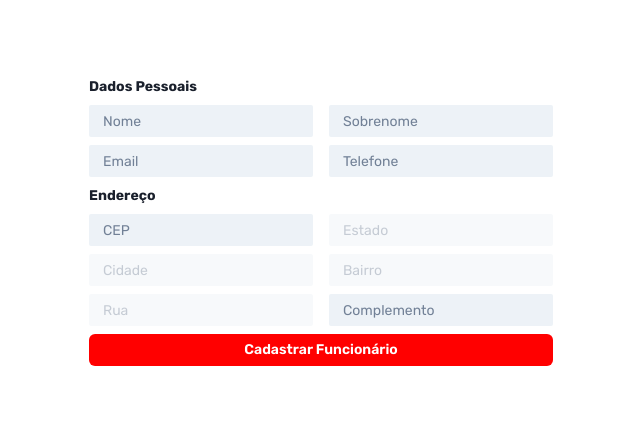
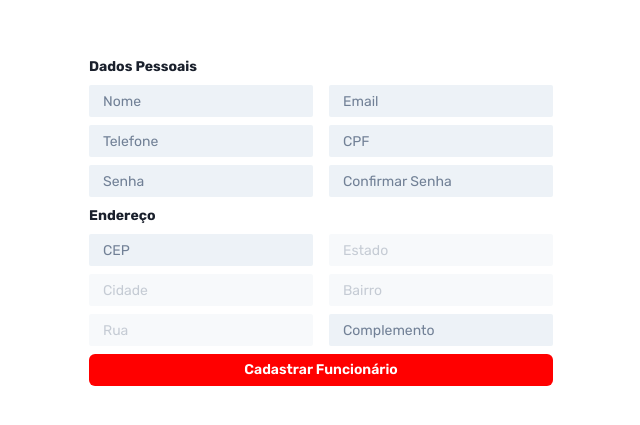
Before and after one commit to ICEI-PUC-Minas-PMGES-TI/pmg-es-2024-1-ti3-9577100-petshop-do-chicao, a Next.js app in the folder Codigo/front/: page /funcionarios/cadastro in a window 1280 px wide. Shown: the part 179-604 px from the top of the page, without its empty margins (319-959 px from the left). Built offline with nearby package versions, Linux system fonts and the light colour scheme.

Commit message:
#12 [Dev] Máscaras inputs

```diff
--- a/Codigo/front/app/funcionarios/cadastro/page.jsx
+++ b/Codigo/front/app/funcionarios/cadastro/page.jsx
@@ -1,12 +1,13 @@
 'use client'
 
 import { theme } from "@/app/theme";
-import { Button, Center, ChakraProvider, Container, Grid, GridItem, Input, SimpleGrid, Text } from "@chakra-ui/react";
+import { Button, Center, ChakraProvider, FormControl, Grid, GridItem, Input, SimpleGrid, Text } from "@chakra-ui/react";
+import InputMask from 'react-input-mask';
 
-export default function Teste() {
+export default function CadastrarFuncionario() {
   return (
-    <div>
     <ChakraProvider theme={theme}>
+      <FormControl>
         <Center height='100vh'>
           <Grid templateAreas={`"headerDadosPessoais"
                                 "dadosPessoais"
@@ -21,9 +22,15 @@ export default function Teste() {
             <GridItem area={'dadosPessoais'}>
               <SimpleGrid columns='2' spacingX={'4'} spacingY={'2'}>
                 <Input placeholder="Nome"/>
-                  <Input placeholder="Sobrenome"/>
-                  <Input placeholder="Email"/>
-                  <Input placeholder="Telefone"/>
+                <Input placeholder="Email" type="email"/>
+                <InputMask mask="(99) 99999-9999">
+                  {(_) => (<Input placeholder="Telefone" type="tel"/>)}
+                </InputMask>
+                <InputMask mask="999.999.999-99">
+                  {(_) => (<Input placeholder="CPF"/>)}
+                </InputMask>
+                <Input placeholder="Senha" type="password"/>
+                <Input placeholder="Confirmar Senha" type="password"/>
               </SimpleGrid>
             </GridItem>
             <GridItem area={'headerEndereco'}>
@@ -31,7 +38,9 @@ export default function Teste() {
             </GridItem>
             <GridItem area={'endereco'}>
               <SimpleGrid columns='2' spacingX={'4'} spacingY={'2'}>
-                  <Input placeholder="CEP"/>
+                <InputMask mask="99999-999">
+                  {(_) => (<Input placeholder="CEP"/>)}
+                </InputMask>
                 <Input placeholder="Estado" disabled={true}/>
                 <Input placeholder="Cidade" disabled={true}/>
                 <Input placeholder="Bairro" disabled={true}/>
@@ -44,7 +53,7 @@ export default function Teste() {
             </GridItem>
           </Grid>
         </Center>
+      </FormControl>
     </ChakraProvider>
-    </div>
   );
 }
```
Lines whose indentation alone changed are shown as unchanged.
